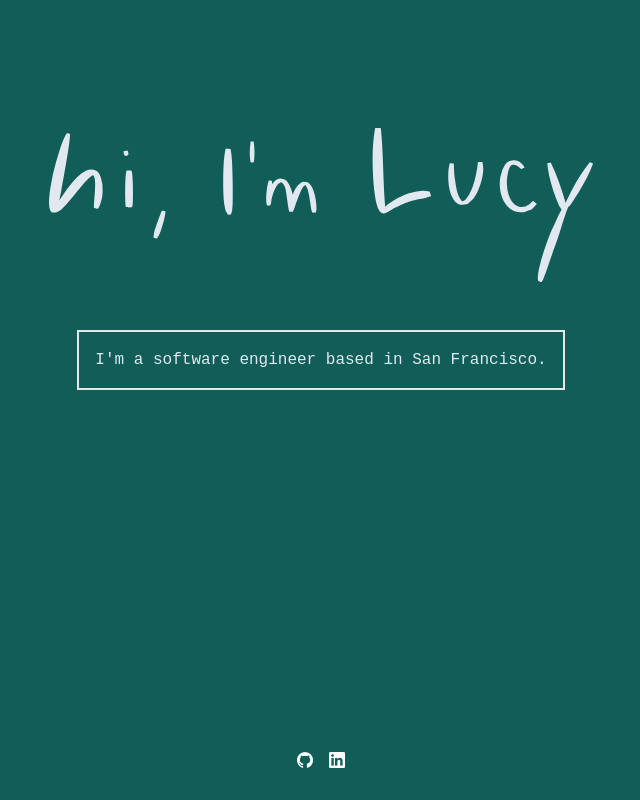
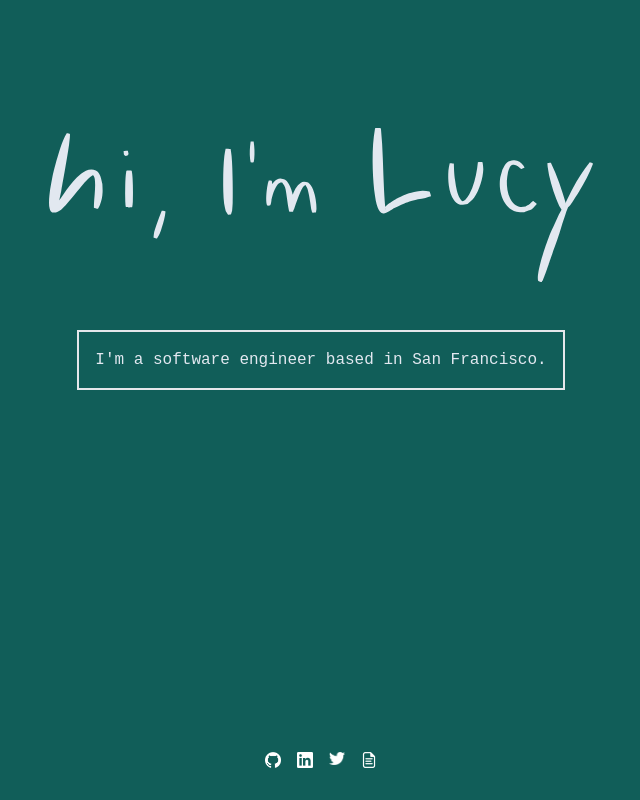
Before and after one commit to lrtibbetts/site, a website built with Vite: page index.html in a window 1280 px wide. Shown: the whole page, without its empty margins (319-959 px from the left). Built offline with nearby package versions, Linux system fonts and the light colour scheme.

Commit message:
more links

```diff
--- a/index.html
+++ b/index.html
@@ -23,5 +23,11 @@
     <a href="https://www.linkedin.com/in/lucille-tibbetts/">
       <img class="w-4 mx-2" src="assets/In-White-96.png">
     </a>
+    <a href="https://twitter.com/lrtibbetts">
+      <img class="w-4 mx-2" src="assets/2021 Twitter logo - white.png">
+    </a>
+    <a href="assets/Lucy_Tibbetts_Resume_2022.pdf">
+      <img class="w-4 mx-2" src="assets/file-icon.png">
+    </a>
     </footer>
 </html>
```
Also changed, not shown: assets/2021 Twitter logo - white.png (added), assets/file-icon.png (added), 1 other file.
